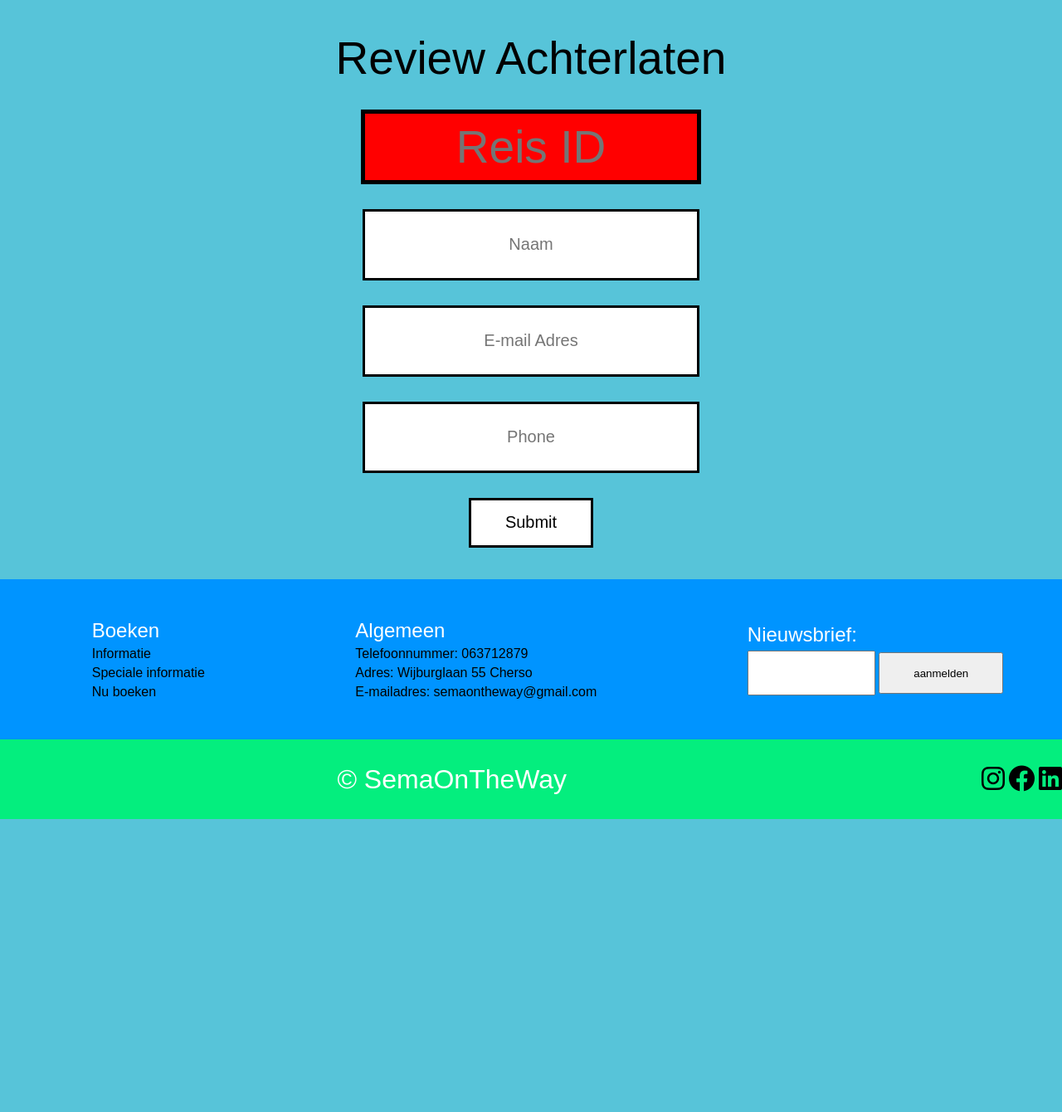
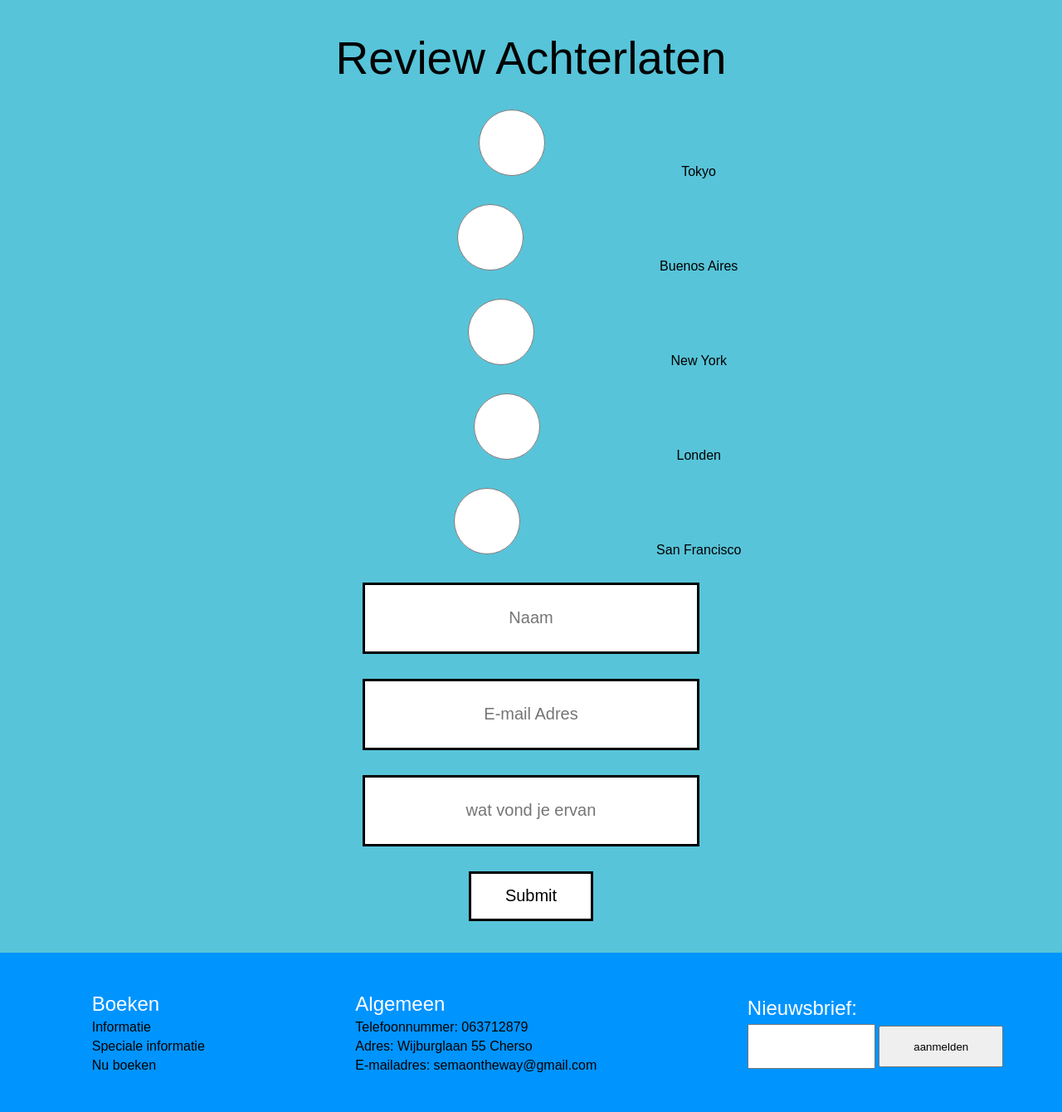
Before and after one commit to stijn1290/Semaontheway, a PHP site: page /review.php in a window 1280 px wide; the page is wider, and only the part inside the window is pictured. Shown: the part 226-1566 px from the top of that part at 83% size. Before the commit the page ends 1213 px from the top of that part, so only its background shows below. Run offline with PHP 8.4, Linux system fonts and the light colour scheme; some web fonts are replaced.

Commit message:
de website is volledig af er zijn een aantal kleine problemen opgelost.

```diff
--- a/footer.php
+++ b/footer.php
@@ -38,9 +38,9 @@
         <div class="groenedeel">
             <h1 id="witteletters">© SemaOnTheWay</h1>
             <nav id="tussenruimtelogo">
-                <i class="fa-brands fa-instagram fa-2xl"></i>
-                <i class="fa-brands fa-facebook fa-2xl"></i>
-                <i class="fa-brands fa-linkedin fa-2xl"></i>
+                <a href="https://www.instagram.com"><i class="fa-brands fa-instagram fa-2xl"></i></a>
+                <a href="https://www.facebook.com"><i class="fa-brands fa-facebook fa-2xl"></i></a>
+                <a href="https://www.linkedin.com"><i class="fa-brands fa-linkedin fa-2xl"></i></a>
             </nav>
         </div>
     </footer>
--- a/loginpage.php
+++ b/loginpage.php
@@ -30,6 +30,7 @@
                 <form action="functions/register.php" method="POST">
                     <input id="Gebruikersnaam" placeholder="Voer uw Gebruikersnaam in." name="username">
                     <input type="password" id="Wachtwoord" placeholder="Voer uw Wachtwoord in." name="password">
+                    <a id="decoratie" href="TermsOfServices.php"><h1>Terms of service</h1></a>
                     <input type="submit" value="Submit" placeholder="Registreer">
                 </form>
             </div>
@@ -40,6 +41,7 @@
                 <form action="functions/login.php" method="POST">
                     <input id="Gebruikersnaam" placeholder="Voer uw Gebruikersnaam in." name="username">
                     <input type="password" id="Wachtwoord" placeholder="Voer uw Wachtwoord in." name="password">
+                    <a id="decoratie" href="TermsOfServices.php"><h1>Terms of service</h1></a>
                     <input type="submit" value="Submit" placeholder="Log in">
                 </form>
             </div>
--- a/review.php
+++ b/review.php
@@ -14,12 +14,33 @@
     </header>
     <div class="container">
         <div class="form-container">
-              <h1 id="title">Review Achterlaten</h1>
-            <form action="">
-                <input id="reisid" type="text" name="reisid" placeholder="Reis ID">
+            <h1 id="title">Review Achterlaten</h1>
+            <form action="functions/reviewplaatsen.php" method="POST">
+                <div class="stylingradio">
+                    <div class="bolletjeelement">
+                        <input type="radio" id="tokyo" name="bestemming" value="tokyo">
+                        <label for="tokyo">Tokyo</label>
+                    </div>
+                    <div class="bolletjeelement">
+                        <input type="radio" id="buenosaires" name="bestemming" value="buenosaires">
+                        <label for="buenosaires">Buenos Aires</label>
+                    </div>
+                    <div class="bolletjeelement">
+                        <input type="radio" id="newyork" name="bestemming" value="newyork">
+                        <label for="newyork">New York</label>
+                    </div>
+                    <div class="bolletjeelement">
+                        <input type="radio" id="londen" name="bestemming" value="londen">
+                        <label for="londen">Londen</label>
+                    </div>
+                    <div class="bolletjeelement">
+                        <input type="radio" id="sanfrancisco" name="bestemming" value="sanfrancisco">
+                        <label for="sanfrancisco">San Francisco</label>
+                    </div>
+                </div>
                 <input type="text" name="naam" placeholder="Naam">
                 <input type="email" name="email" placeholder="E-mail Adres">
-                <input type="text" name="phone" placeholder="Phone">
+                <input type="text" name="watvondjeervan" placeholder="wat vond je ervan">
                 <input type="submit" name="submit" placeholder="Submit">
             </form>
         </div>
--- a/userpage.php
+++ b/userpage.php
@@ -27,7 +27,10 @@ if($_SESSION['rol'] == "user"){
         <div class="boxcontainer">
             <div class="infobuttons">
                 <button class="blueboxes">
-                <a id="grooteletters" class="active" href="mijnreizen.php">Bekijk mijn reizen</a>
+                    <a id="grooteletters" class="active" href="mijnreizen.php"><h1>Bekijk mijn reizen</h1></a>
+                </button>
+                <button class="blueboxes">
+                    <a href="review.php"><h1 id="tekstkleur">Plaats een review</h1></a>
                 </button>
                 <div class="infobuttons">
                     <div class="blueboxes">
```
Also changed, not shown: index.php (+39 -39 lines). Lines whose indentation alone changed are shown as unchanged.
